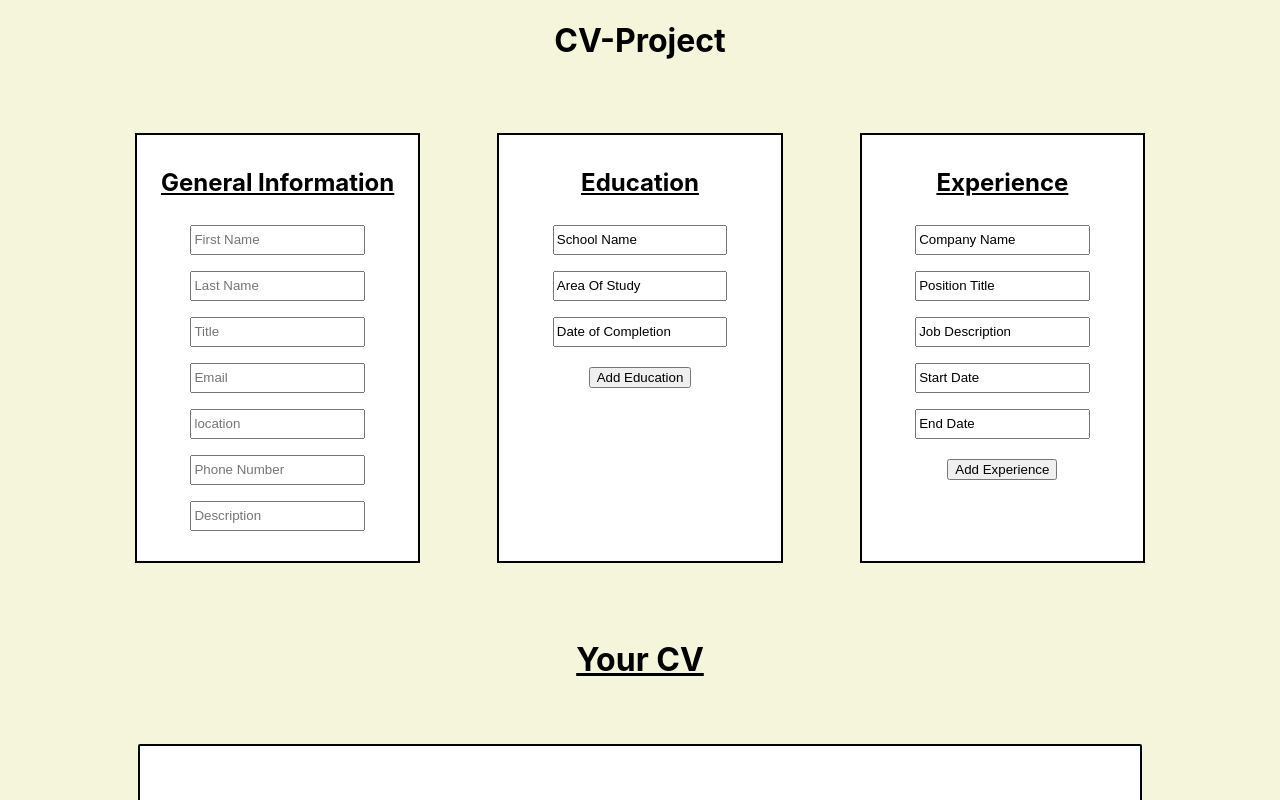
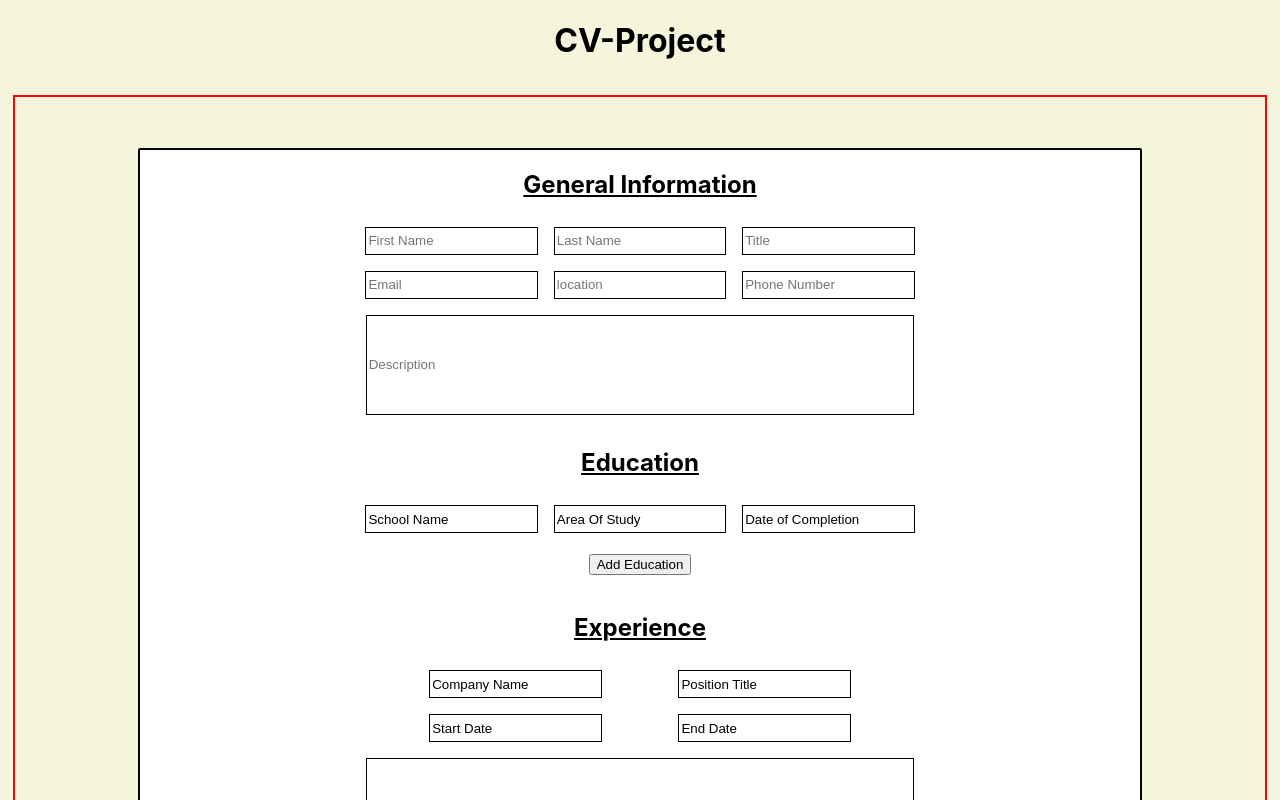
Before and after one commit to SylasB/CV_Project, a React (Create React App) app in the folder cv-project/: page / in a window 1280 px wide. Shown: the top 800 px of the page. Built offline with nearby package versions, Linux system fonts and the light colour scheme.

Commit message:
Changed the way the user inputs look so that it is cleaner and matches the CV better.

```diff
--- a/cv-project/src/App.css
+++ b/cv-project/src/App.css
@@ -31,12 +31,13 @@ header {
 } */
 
 .cvProjectContainer {
+  margin: 1vw;
+  padding: 1vw;
   display: flex;
   justify-content: center;
-  padding: 1vw;
+  border: 2px solid red;
 }
 
-.generalInfoContainer,
 .educationInfoContainer,
 .experienceInfoContainer {
   display: block;
@@ -45,44 +46,61 @@ header {
   margin: 2vw;
   text-align: center;
 }
+.generalInfoContainer {
+  display: flex;
+  justify-content: center;
+}
 
-.genInfo,
-.educationInfo,
+.genInfo {
+  text-align: center;
+}
+
+#description {
+  width: 42.4vw;
+  height: 12vh;
+}
+
+.educationInfo {
+}
+
 .experienceInfo {
-  padding: 1vw;
-  margin: 1vw;
-  min-height: 50vh;
-  width: 20vw;
-  border: 2px solid black;
-  background-color: white;
+}
+
+.expInputsContainer div input {
+  margin-right: 3vw;
+  margin-left: 3vw;
+}
+
+.mTasksResponsibilitiesInput {
+  width: 42.4vw;
+  height: 12vh;
 }
 
 input {
   height: 3vh;
   margin: 1vh;
   width: 13vw;
+  border: 1px solid black;
 }
 
 button {
   margin: 1vw;
 }
 
-.educationInfoContainer {
-}
-
-.educationInfo {
-}
-
-.experienceInfoContainer {
-}
-
-.experienceInfo {
-}
-
 #yourCVTitle {
   display: flex;
   justify-content: center;
   font-size: xx-large;
+}
+
+.userInputsContainer {
+  display: block;
+  border: 2px solid rgb(0, 5, 7);
+  border-radius: 2px;
+  margin: 3vw;
+  min-height: 1250px;
+  width: 1000px;
+  background-color: white;
 }
 
 .genInfoResponse {
--- a/cv-project/src/App.js
+++ b/cv-project/src/App.js
@@ -139,11 +139,9 @@ class App extends Component {
               value={item.schoolName}
               placeholder='School Name'
               onChange={this.onInputChangeEdSchoolName}></input>
-            </div>
-            <div>
+
               <input type='text' id={item.id} value={item.areaOfStudy} placeholder='Area Of Study' onChange={this.onInputChangeEdAreaOfStudy}></input>
-            </div>
-            <div>
+
               <input type='text' id={item.id} value={item.date} onChange={this.onInputChangeEdDate}></input>
             </div>
           </div>
@@ -269,7 +267,7 @@ class App extends Component {
     const { expInfo } = this.state;
     return expInfo.map(item => {
       return (
-         <div key={item.id} >
+         <div className='expInputsContainer' key={item.id} >
             <div>
               <input
               type='text'
@@ -277,8 +275,7 @@ class App extends Component {
               value={item.cName}
               placeholder='Company Name'
               onChange={this.onInputChangeExpCName}></input>
-          </div>
-          <div>
+
                 <input
                 type='text'
                 id={item.id}
@@ -287,15 +284,6 @@ class App extends Component {
                 onChange={this.onInputChangeExpPTitle}>
                 </input>
           </div>
-          <div>
-            <input
-            type='text'
-            id={item.id}
-            value={item.mTasks}
-            placeholder='Main Responsibilities'
-            onChange={this.onInputChangeExpMTasks}>
-            </input>
-           </div>
            <div>
               <input
               type='text'
@@ -304,8 +292,7 @@ class App extends Component {
               placeholder='Start Date'
               onChange={this.onInputChangeExpSDate}>
               </input>
-           </div>
-           <div>
+
               <input
               type='text'
               id={item.id}
@@ -314,6 +301,17 @@ class App extends Component {
               onChange={this.onInputChangeExpEDate}>
               </input>
            </div>
+          <div>
+            <input
+            className='mTasksResponsibilitiesInput'
+            type='text'
+            id={item.id}
+            value={item.mTasks}
+            placeholder='Main Responsibilities'
+            onChange={this.onInputChangeExpMTasks}>
+            </input>
+           </div>
+
         </div>
       )
     })
@@ -381,6 +379,7 @@ class App extends Component {
       <div className="App">
         <header> <h1>CV-Project</h1> </header>
         <div className='cvProjectContainer'>
+          <div className='userInputsContainer'>
             <div className='generalInfoContainer'>
 
 
@@ -389,24 +388,20 @@ class App extends Component {
                     <div>
                         {/* <label htmlFor="fname" >First Name:</label> */}
                     <input type='text' title='fname' id='fname' placeholder='First Name' onChange={this.onChange}></input>
-                    </div>
-                    <div>
+
                             {/* <label htmlFor="lname">Last Name:</label> */}
                         <input type='text' title='lname' id='lname' placeholder='Last Name' onChange={this.onChange}></input>
-                    </div>
-                    <div>
+
                             {/* <label htmlFor='title'>Title: </label> */}
                         <input type='text' title='title' id='title' placeholder='Title' onChange={this.onChange}></input>
                     </div>
                     <div>
                             {/* <label htmlFor="email">Email:</label> */}
                         <input type='email' title='email'id='email' placeholder='Email' onChange={this.onChange}></input>
-                    </div>
-                    <div>
+
                             {/* <label htmlFor='location'>Loaction: </label> */}
                         <input type='text' title='location' id='location' placeholder='location' onChange={this.onChange}></input>
-                    </div>
-                    <div>
+
                             {/* <label htmlFor="phoneNum">Phone Number:</label> */}
                         <input type='tel' title='phoneNum'id='phone' placeholder='Phone Number' onChange={this.onChange}></input>
                     </div>
@@ -415,6 +410,7 @@ class App extends Component {
                         <input type='text' title='description' placeholder='Description' id='description' onChange={this.onChange}></input>
                     </div>
                 </form>
+
 
             </div>
             <div className='educationInfoContainer'>
@@ -433,6 +429,7 @@ class App extends Component {
                 </div>
 
             </div>
+          </div>
           </div>
             <h2 id='yourCVTitle'><u>Your CV</u></h2>
             <div className='responseContainer'>
--- a/cv-project/src/components/general.js
+++ b/cv-project/src/components/general.js
@@ -1,5 +1,6 @@
 import React, { Component } from "react";
 import '../index.css'
+import '../App.css'
 
 
 class General extends React.Component {
```
